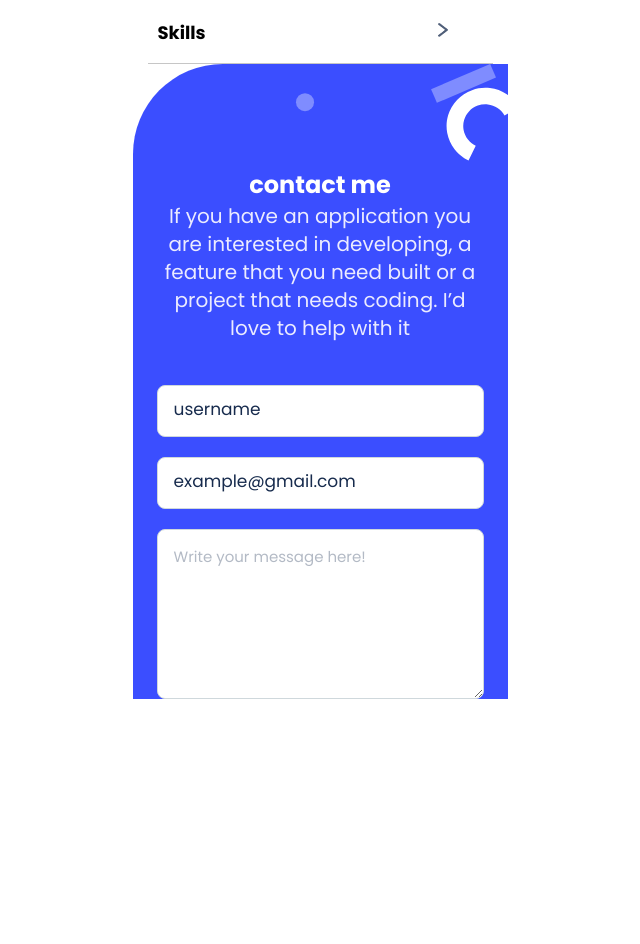
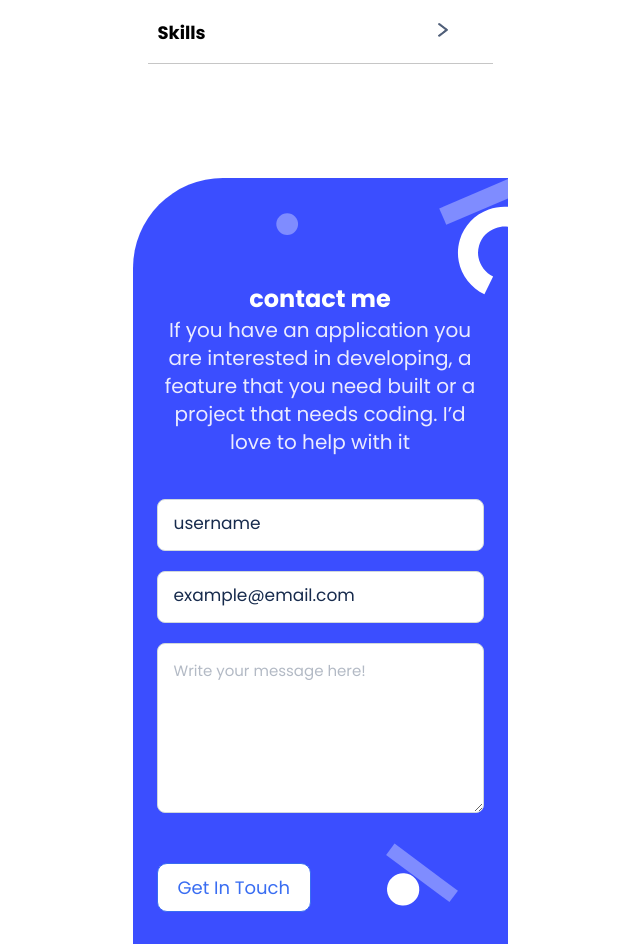
Before and after one commit to kamranahmad123/My_Portfolio_Project, a website: page index.html in a window 1280 px wide. Shown: the part 4670-5614 px from the top of the page, without its empty margins (320-960 px from the left). Before the commit the page ends 5369 px from the top, so only its background shows below. Drawn offline with Linux system fonts and the light colour scheme.

Commit message:
add button with style

```diff
--- a/index.html
+++ b/index.html
@@ -211,12 +211,15 @@
           <input type="text" name="username" id="username" maxlength="30" placeholder="username" required>
         </label>
         <label for="email">
-          <input type="email" name="email" id="email" placeholder="example@gmail.com" required>
+          <input type="email" name="email" id="email" placeholder="example@email.com" required>
         </label>
         <label for="message">
           <textarea name="message" id="message" rows="5" maxlength="500" placeholder="Write your message here!"
             required></textarea>
         </label>
+        <div class="button-container">
+          <button class="default_button" type="submit">Get In Touch</button>
+        </div>
     </footer>
   </main>
 </body>
--- a/stylesheet.css
+++ b/stylesheet.css
@@ -181,9 +181,25 @@ nav {
   border: 1px solid #396df2;
 }
 
+.default_button:enabled {
+  color: #396df2;
+  background: #fff;
+}
+
 .default_button:hover {
   color: #fff;
   background: #396df2;
+}
+
+.default_button:active {
+  color: #fff;
+  background: #2230D2;
+}
+
+.default_button:disabled {
+  border: 1px solid #C1C7D0;
+  color: #5E6C84;
+  background: #fff;
 }
 
 .about {
@@ -254,6 +270,7 @@ nav {
 }
 
 .contact-sect {
+  margin-top: 114px;
   display: flex;
   flex-direction: column;
   align-items: center;
@@ -317,3 +334,7 @@ nav {
   border-radius: 8px;
   border: 1px solid #cfd8dc;
 }
+
+.contact-form div {
+  margin: 0.625rem 0 2rem 0;
+}
```
